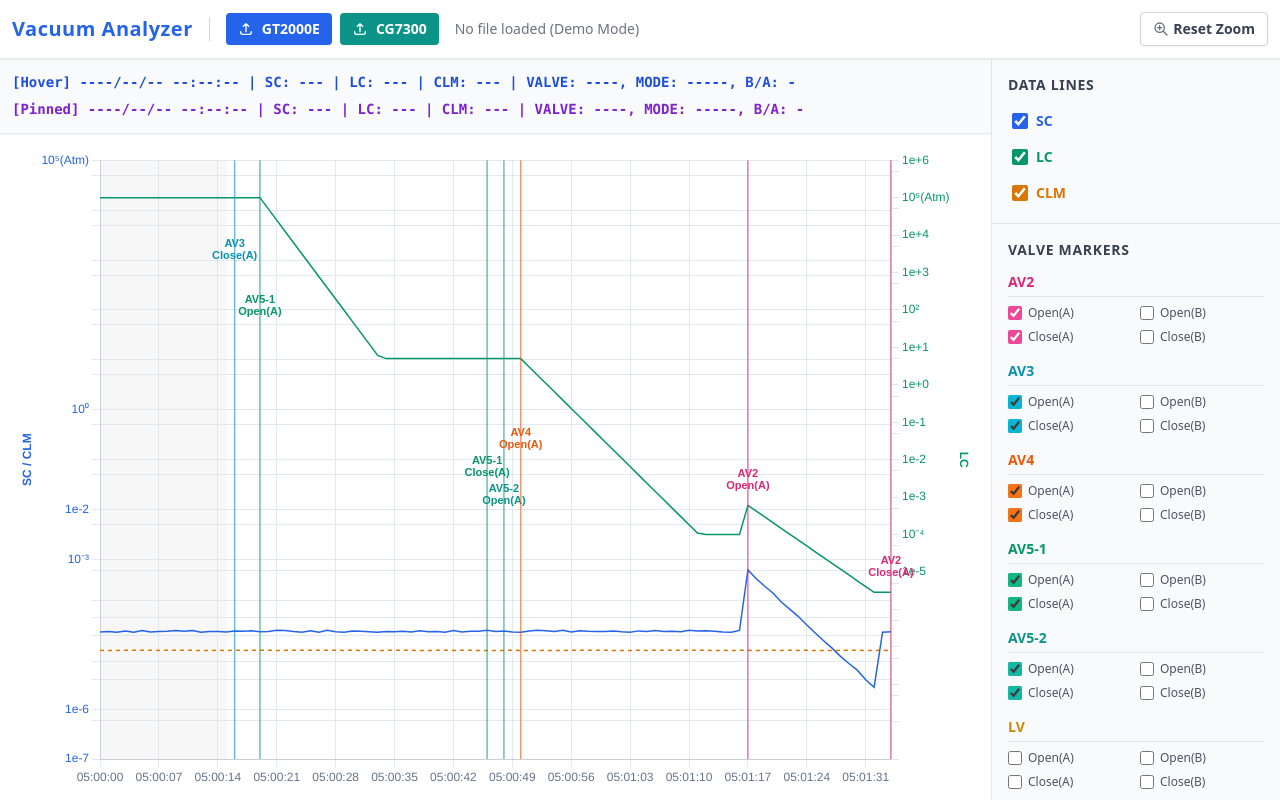
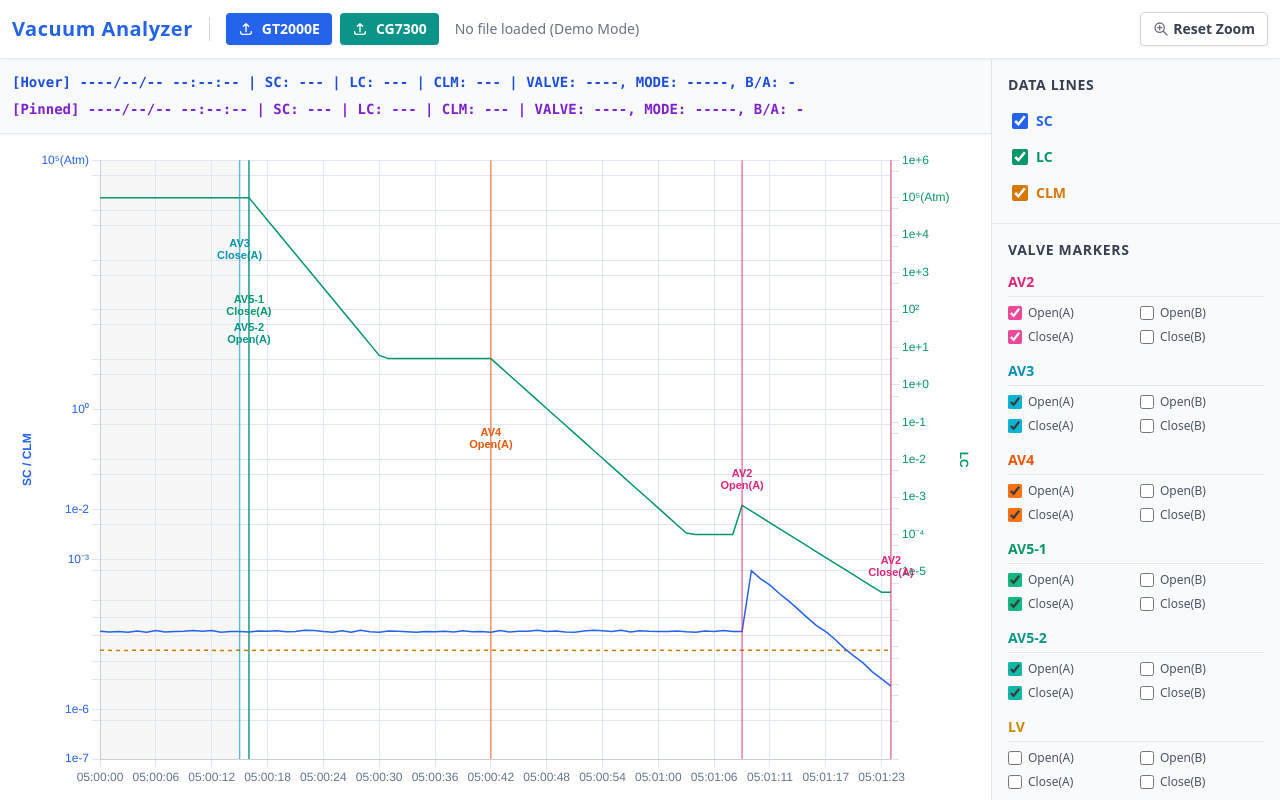
Before and after one commit to localkingkong/HITACHI, a plain HTML site: page Vacuum.html in a window 1280 px wide. Drawn offline with nearby package versions, Linux system fonts and the light colour scheme; some packages are replaced by stand-ins of ours; a script that the page names is missing.

```diff
--- a/Vacuum.html
+++ b/Vacuum.html
@@ -238,12 +238,12 @@
         function parsePressure(val) {
             if (val === undefined || val === null || val === '') return NaN;
             const strVal = String(val).trim().toUpperCase();
-            if (strVal.includes('OVERRNG') || strVal === 'OVER') return 100000; // 視為大氣壓 1e5 Pa
-            if (strVal.includes('UNDRRNG') || strVal === 'UNDER') return 1e-7; // 視為高真空 1e-7 Pa
+            if (strVal.includes('OVERRNG') || strVal === 'OVER') return 100000;
+            if (strVal.includes('UNDRRNG') || strVal === 'UNDER') return 1e-7;
             return parseFloat(val);
         }
 
-        // 精確解析 MODE (容錯增強版)
+        // 精確解析 MODE
         function parseCleanMode(rawMode) {
             if (!rawMode) return '-----';
             let clean = String(rawMode).replace(/_/g, '').trim().toUpperCase();
@@ -256,15 +256,13 @@
         function parseCleanValveName(rawValve) {
             if (!rawValve) return '----';
             let vName = String(rawValve).replace(/_/g, '').trim().toUpperCase();
-
-            // 強制映射
             if (vName.includes('AV51') || vName === '51') return 'AV5-1';
             if (vName.includes('AV52') || vName === '52') return 'AV5-2';
             if (vName === '____' || vName === '') return '----';
-
             return vName;
         }
 
+        // --- 字串呈現格式化邏輯 ---
         function formatDataString(prefix, row) {
             if (!row) return `[${prefix}] ----/--/-- --:--:-- | SC: --- | LC: --- | CLM: --- | VALVE: ----, MODE: -----, B/A: -`;
 
@@ -279,14 +277,21 @@
                 clmStr = row.CLM_Pa.toExponential(1).toUpperCase();
             }
 
-            const rawValveStr = row.VALVE !== null && row.VALVE !== undefined ? String(row.VALVE) : '';
-            const hasValveAct = rawValveStr.trim() !== '____' && rawValveStr.trim() !== '';
+            // 處理被合併的 actions
+            let vNames = [], vModes = [], vBAs = [];
+            if (row.actions && row.actions.length > 0) {
+                row.actions.forEach(act => {
+                    vNames.push(parseCleanValveName(act.VALVE));
+                    vModes.push(parseCleanMode(act.MODE));
+                    vBAs.push(act['B/A'] !== null && act['B/A'] !== undefined ? String(act['B/A']).trim() : '-');
+                });
+            } else {
+                vNames.push('----');
+                vModes.push('-----');
+                vBAs.push('-');
+            }
 
-            const vName = hasValveAct ? parseCleanValveName(rawValveStr) : '----';
-            const vMode = hasValveAct ? parseCleanMode(row.MODE) : '-----';
-            const vBA = hasValveAct && row['B/A'] !== null && row['B/A'] !== undefined ? String(row['B/A']).trim() : '-';
-
-            return `[${prefix}] ${dateStr} ${timeStr} | SC: ${scStr} | LC: ${lcStr} | CLM: ${clmStr} | VALVE: ${vName}, MODE: ${vMode}, B/A: ${vBA}`;
+            return `[${prefix}] ${dateStr} ${timeStr} | SC: ${scStr} | LC: ${lcStr} | CLM: ${clmStr} | VALVE: ${vNames.join(', ')}, MODE: ${vModes.join(', ')}, B/A: ${vBAs.join(', ')}`;
         }
 
         let isSyncingLeft = false;
@@ -411,12 +416,33 @@
                 for (let i = 0; i < globalData.length; i++) {
                     const row = globalData[i];
 
-                    const rawValveStr = row.VALVE !== null && row.VALVE !== undefined ? String(row.VALVE) : '';
-                    if (rawValveStr.trim() === '____' || rawValveStr.trim() === '') continue;
+                    if (!row.actions || row.actions.length === 0) continue;
+
+                    const x = xAxis.getPixelForValue(i);
+                    if (x < xAxis.left || x > xAxis.right) continue;
+
+                    // == 尋找實際數據線的高度 (LC 優先, 否則 SC) ==
+                    let dataY = yAxis.bottom / 2; // 預設中間
+                    const metaLC = chart.getDatasetMeta(1);
+                    const metaSC = chart.getDatasetMeta(0);
+
+                    if (chart.isDatasetVisible(1) && metaLC && metaLC.data[i] && !isNaN(metaLC.data[i].y)) {
+                        dataY = metaLC.data[i].y;
+                    } else if (chart.isDatasetVisible(0) && metaSC && metaSC.data[i] && !isNaN(metaSC.data[i].y)) {
+                        dataY = metaSC.data[i].y;
+                    }
+
+                    dataY = Math.max(yAxis.top, Math.min(yAxis.bottom, dataY));
+                    let isTopHalf = (dataY - yAxis.top) < (yAxis.bottom - yAxis.top) / 2;
+
+                    // 因為已經合併成 actions，所以這裡要遍歷畫圖
+                    row.actions.forEach(act => {
+                        const rawValveStr = act.VALVE !== null && act.VALVE !== undefined ? String(act.VALVE) : '';
+                        if (rawValveStr.trim() === '____' || rawValveStr.trim() === '') return;
 
                         const vNameRaw = parseCleanValveName(rawValveStr);
-                    const vModeRaw = parseCleanMode(row.MODE);
-                    const vBA = row['B/A'] !== null && row['B/A'] !== undefined ? String(row['B/A']).trim().toUpperCase() : '';
+                        const vModeRaw = parseCleanMode(act.MODE);
+                        const vBA = act['B/A'] !== null && act['B/A'] !== undefined ? String(act['B/A']).trim().toUpperCase() : '';
 
                         let group = '';
                         let drawLevel = -1;
@@ -428,47 +454,24 @@
                         else if (vNameRaw.startsWith('AV5-2')) { group = 'AV5-2'; drawLevel = 4; }
                         else if (vNameRaw.startsWith('LV'))  { group = 'LV'; drawLevel = 5; }
 
-                    if (drawLevel === -1) continue;
+                        if (drawLevel === -1) return;
 
                         let isVisible = false;
                         const keyA = `${group}_${vModeRaw}_A`;
                         const keyB = `${group}_${vModeRaw}_B`;
 
-                    // 檢查完全匹配
                         if (activeFilters.has(`${group}_${vModeRaw}_${vBA}`)) {
                             isVisible = true;
                         }
-                    // 容錯機制：若 B/A 欄位遺失，只要該模式任一選項被勾選，依然顯示以防漏讀
                         else if (vBA !== 'A' && vBA !== 'B') {
                             if (activeFilters.has(keyA) || activeFilters.has(keyB)) {
                                 isVisible = true;
                             }
                         }
 
-                    if (!isVisible) continue;
+                        if (!isVisible) return;
 
-                    const x = xAxis.getPixelForValue(i);
-                    if (x < xAxis.left || x > xAxis.right) continue;
-
-                    // == 【更新】：尋找實際數據線的高度 (LC 優先, 否則 SC) ==
-                    let dataY = yAxis.bottom / 2; // 預設中間
-                    const metaLC = chart.getDatasetMeta(1);
-                    const metaSC = chart.getDatasetMeta(0);
-
-                    if (chart.isDatasetVisible(1) && metaLC && metaLC.data[i] && !isNaN(metaLC.data[i].y)) {
-                        dataY = metaLC.data[i].y;
-                    } else if (chart.isDatasetVisible(0) && metaSC && metaSC.data[i] && !isNaN(metaSC.data[i].y)) {
-                        dataY = metaSC.data[i].y;
-                    }
-
-                    // 防呆：確保 dataY 在圖表範圍內
-                    dataY = Math.max(yAxis.top, Math.min(yAxis.bottom, dataY));
-
-                    // 計算繪圖位置：如果資料在圖表上半部，標籤就畫在資料點下方；反之畫在上方。
-                    let isTopHalf = (dataY - yAxis.top) < (yAxis.bottom - yAxis.top) / 2;
                         let yTop = isTopHalf ? dataY + 25 + (drawLevel * 28) : dataY - 25 - (drawLevel * 28);
-
-                    // 防呆：確保文字不會畫出圖表外
                         yTop = Math.max(yAxis.top + 15, Math.min(yAxis.bottom - 15, yTop));
 
                         const drawColor = VALVE_COLORS[group];
@@ -481,7 +484,7 @@
                             }
                         }
 
-                    // == 【更新】：繪製絕對貫穿的垂直參考線 (Top to Bottom) ==
+                        // 繪製垂直參考線 (即便重疊仍有淡淡的線條保留)
                         ctx.beginPath();
                         ctx.moveTo(x, yAxis.top);
                         ctx.lineTo(x, yAxis.bottom);
@@ -495,13 +498,13 @@
                             const textLine1 = group;
                             const textLine2 = `${vModeRaw}(${vBA})`;
 
-                        // 移除半透明白色背景，直接把文字乾淨地畫上去
                             ctx.fillStyle = drawColor;
                             ctx.fillText(textLine1, x, yTop - 1);
                             ctx.fillText(textLine2, x, yTop + 11);
 
                             drawnBounds[drawLevel].push(x);
                         }
+                    });
                 }
                 ctx.restore();
             }
@@ -664,7 +667,7 @@
             }
         }
 
-        // --- File Upload Logic ---
+        // --- File Upload Logic (Dual Handlers with Preprocessor) ---
         function handleFileUpload(e, machineType) {
             const file = e.target.files[0];
             if (!file) return;
@@ -735,24 +738,58 @@
         ui.fileInputGT2000E.addEventListener('change', (e) => handleFileUpload(e, 'GT2000E'));
         ui.fileInputCG7300.addEventListener('change', (e) => handleFileUpload(e, 'CG7300'));
 
+        // --- Data Aggregation Engine (合併同秒數與真空值相同的數據) ---
         function processParsedData(dataArray, machineType) {
-            globalData = dataArray.map(row => {
-                const scPa_raw = parsePressure(row.SC);
-                const lcPa_raw = parsePressure(row.LC);
-                const clmPa_raw = row.CLM !== undefined ? parsePressure(row.CLM) : NaN;
+            let mergedData = [];
+            let lastRow = null;
 
-                row.SC_Pa = !isNaN(scPa_raw) ? Math.max(scPa_raw, 1e-7) : null;
-                row.LC_Pa = !isNaN(lcPa_raw) ? Math.max(lcPa_raw, 1e-7) : null;
-                row.CLM_Pa = !isNaN(clmPa_raw) ? Math.max(clmPa_raw, 1e-7) : null;
+            dataArray.forEach(rawRow => {
+                const scPa_raw = parsePressure(rawRow.SC);
+                const lcPa_raw = parsePressure(rawRow.LC);
+                const clmPa_raw = rawRow.CLM !== undefined ? parsePressure(rawRow.CLM) : NaN;
 
-                return row;
-            }).filter(row => row.SC_Pa !== null && row.LC_Pa !== null);
+                const SC_Pa = !isNaN(scPa_raw) ? Math.max(scPa_raw, 1e-7) : null;
+                const LC_Pa = !isNaN(lcPa_raw) ? Math.max(lcPa_raw, 1e-7) : null;
+                const CLM_Pa = !isNaN(clmPa_raw) ? Math.max(clmPa_raw, 1e-7) : null;
 
+                if (SC_Pa === null || LC_Pa === null) return;
+
+                const rawValveStr = rawRow.VALVE !== null && rawRow.VALVE !== undefined ? String(rawRow.VALVE) : '';
+                const hasValveAct = rawValveStr.trim() !== '____' && rawValveStr.trim() !== '';
+                const action = hasValveAct ? {
+                    VALVE: rawRow.VALVE,
+                    MODE: rawRow.MODE,
+                    'B/A': rawRow['B/A']
+                } : null;
+
+                // 若時間戳相同且真空值未改變，則進行聚合 (Aggregation)
+                if (lastRow && lastRow.Time === rawRow.Time && lastRow.SC_Pa === SC_Pa && lastRow.LC_Pa === LC_Pa) {
+                    if (action) {
+                        lastRow.actions.push(action);
+                    }
+                    if (rawRow.AV3 === '1' || rawRow.AV3 === 1) lastRow.AV3 = 1;
+                } else {
+                    const newRow = {
+                        Date: rawRow.Date,
+                        Time: rawRow.Time,
+                        SC_Pa: SC_Pa,
+                        LC_Pa: LC_Pa,
+                        CLM_Pa: CLM_Pa,
+                        AV3: rawRow.AV3,
+                        actions: action ? [action] : []
+                    };
+                    mergedData.push(newRow);
+                    lastRow = newRow;
+                }
+            });
+
+            globalData = mergedData;
             pinnedRowData = null;
             renderChart();
             ui.loadingOverlay.classList.add('hidden');
         }
 
+        // --- Mock Data ---
         function generateMockData() {
             let mock = [];
             let timeSec = 0;
@@ -760,55 +797,59 @@
             let lc = 1e5;
             let clm = 1.51e-5;
 
-            const addRow = (valve, mode, ba, av2, av3, av4, av5, lv1) => {
+            let currentScFluc = sc;
+            let currentClmFluc = clm;
+
+            const addRow = (valve, mode, ba, av2, av3, av4, av5, lv1, advanceTime = true) => {
                 const date = new Date(0, 0, 0, 5, Math.floor(timeSec/60), timeSec%60);
                 const tStr = date.toTimeString().split(' ')[0];
-                let scFluctuation = sc * (1 + (Math.random() * 0.1 - 0.05));
-                let clmFluctuation = clm * (1 + (Math.random() * 0.02 - 0.01));
 
                 mock.push({
                     Date: "2026/04/26", Time: tStr,
-                    SC: scFluctuation, LC: lc, CLM: clmFluctuation,
+                    SC: currentScFluc, LC: lc, CLM: currentClmFluc,
                     AV2: av2, AV3: av3, AV4: av4, "AV5-1": av5, LV1: lv1,
                     VALVE: valve, MODE: mode, "B/A": ba
                 });
+
+                if (advanceTime) {
                     timeSec++;
+                    currentScFluc = sc * (1 + (Math.random() * 0.1 - 0.05));
+                    currentClmFluc = clm * (1 + (Math.random() * 0.02 - 0.01));
+                }
             };
 
             for(let i=0; i<15; i++) addRow("____", "_____", "_", 0, 1, 0, 0, 0);
 
-            addRow("_AV3", "_CLOS", "B", 0, 0, 0, 0, 0);
-            addRow("_AV3", "_CLOS", "A", 0, 0, 0, 0, 0);
+            addRow("_AV3", "_CLOS", "B", 0, 0, 0, 0, 0, false);
+            addRow("_AV3", "_CLOS", "A", 0, 0, 0, 0, 0, true);
 
-            addRow("_AV51", "_OPEN", "B", 0, 0, 0, 1, 0);
-            addRow("_LV1", "_CLOS", "A", 0, 0, 0, 1, 0);
-            addRow("_AV51", "_OPEN", "A", 0, 0, 0, 1, 0);
+            // 測試聚合: 同一秒內連續多個動作
+            addRow("_AV51", "CLOSE", "B", 0, 0, 0, 0, 0, false);
+            addRow("_AV52", "OPEN", "B", 0, 0, 0, 0, 0, false);
+            addRow("_AV51", "CLOSE", "A", 0, 0, 0, 0, 0, false);
+            addRow("_AV52", "OPEN", "A", 0, 0, 0, 0, 0, true);
 
             for(let i=0; i<25; i++) {
                 lc = lc * 0.5; if(lc < 5) lc = 5;
                 addRow("____", "_____", "_", 0, 0, 0, 1, 0);
             }
-            addRow("_AV51", "CLOSE", "B", 0, 0, 0, 0, 0);
-            addRow("_AV51", "CLOSE", "A", 0, 0, 0, 0, 0);
-            addRow("_AV52", "_OPEN", "B", 0, 0, 0, 1, 0);
-            addRow("_AV52", "_OPEN", "A", 0, 0, 0, 1, 0);
 
-            addRow("_AV4", "_OPEN", "B", 0, 0, 1, 0, 0);
-            addRow("_AV4", "_OPEN", "A", 0, 0, 1, 0, 0);
+            addRow("_AV4", "_OPEN", "B", 0, 0, 1, 0, 0, false);
+            addRow("_AV4", "_OPEN", "A", 0, 0, 1, 0, 0, true);
             for(let i=0; i<25; i++) {
                 lc = lc * 0.6; if(lc < 1e-4) lc = 1e-4;
                 addRow("____", "_____", "_", 0, 0, 1, 0, 0);
             }
-            addRow("_AV2", "_OPEN", "B", 1, 0, 1, 0, 0);
+            addRow("_AV2", "_OPEN", "B", 1, 0, 1, 0, 0, false);
             sc = 6e-4; lc = 6e-4;
-            addRow("_AV2", "_OPEN", "A", 1, 0, 1, 0, 0);
+            addRow("_AV2", "_OPEN", "A", 1, 0, 1, 0, 0, true);
             for(let i=0; i<15; i++) {
                 sc = sc * 0.7; lc = sc;
                 addRow("____", "_____", "_", 1, 0, 1, 0, 0);
             }
             sc = 3.65e-5;
-            addRow("_AV2", "_CLOS", "B", 0, 0, 1, 0, 0);
-            addRow("_AV2", "_CLOS", "A", 0, 0, 1, 0, 0);
+            addRow("_AV2", "_CLOS", "B", 0, 0, 1, 0, 0, false);
+            addRow("_AV2", "_CLOS", "A", 0, 0, 1, 0, 0, true);
 
             processParsedData(mock, 'GT2000E');
         }
```
Lines whose indentation alone changed are shown as unchanged.
